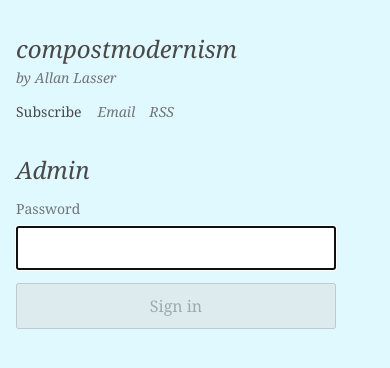
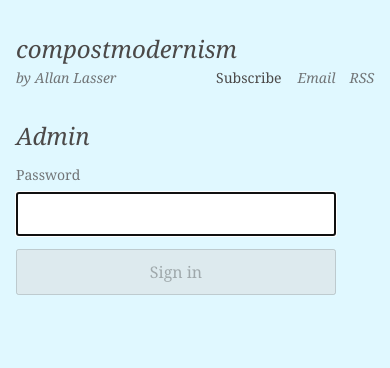
Before and after one commit to allanlasser/compostmodernism.org, a SvelteKit app: page /admin/login in a window 390 px wide. Shown: the top 368 px of the page. Built offline with nearby package versions, Linux system fonts and the light colour scheme; no server answers; a web font is replaced by a local one.

Commit message:
Put subscribe links on the byline row in the mobile header
Co-Authored-By: Claude Opus 5.5 <noreply@anthropic.com>
Claude-Session: https://claude.ai/code/session_01FCsLH6EkD1E2brnrkXNBTv

```diff
--- a/src/routes/+layout.svelte
+++ b/src/routes/+layout.svelte
@@ -129,14 +129,22 @@
   }
 
 	@media (max-width: 640px) {
+		/* space-between right-aligns the links beside the byline, but a lone
+		   item on a wrapped line sits at the start, so they fall back left. */
 		.site-header {
-      grid-template-columns: 1fr;
-      align-items: baseline;
-			gap: 0.5em var(--space-stack);
+			display: flex;
+			flex-wrap: wrap;
+			justify-content: space-between;
+			align-items: baseline;
+			gap: 0 var(--space-stack);
 		}
-    .admin-links {
-      justify-content: flex-start;
-    }
+		.site-header > span {
+			display: contents;
+		}
+		.site-title {
+			flex-basis: 100%;
+		}
+    .admin,
     .subscribe {
       display: flex;
       align-items: baseline;
```
